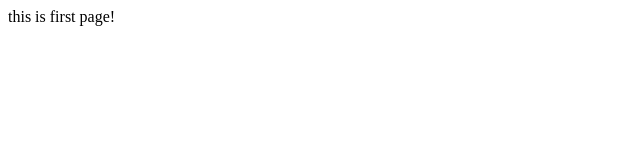
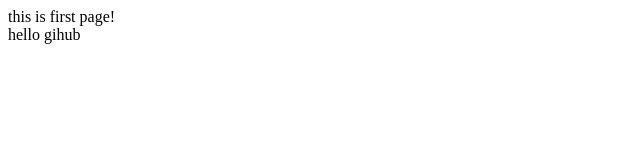
Before and after one commit to RelaxBin/study, a plain HTML site: page index.html in a window 1280 px wide. Shown: the full height of the page, 0-640 px from the left. Drawn offline with Linux system fonts and the light colour scheme.

Commit message:
add hello
新增hello

```diff
--- a/index.html
+++ b/index.html
@@ -6,5 +6,6 @@
 </head>
 <body>
 	this is first page!
+	<div>hello gihub</div>
 </body>
 </html>
```
